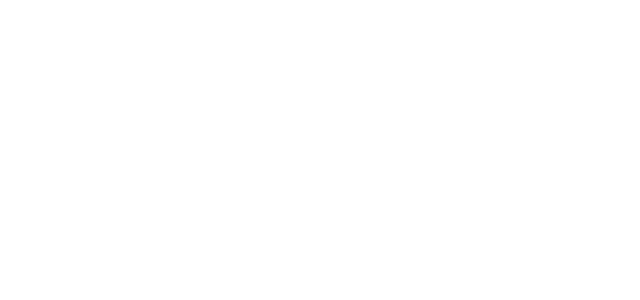
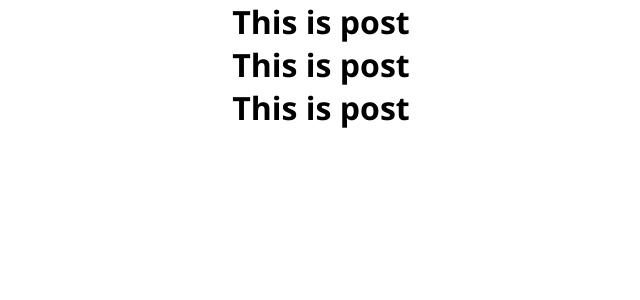
Before and after one commit to gordeser/react-study-mini-projects, a React (Create React App) app in the folder 21-jsonplaceholder-posts/: page / in a window 1280 px wide. Shown: the top 300 px of the page, without its empty margins (319-959 px from the left). Built offline with nearby package versions, Linux system fonts and the light colour scheme.

Commit message:
Project 21: add Post and Posts components

```diff
--- a/21-jsonplaceholder-posts/src/App.js
+++ b/21-jsonplaceholder-posts/src/App.js
@@ -1,8 +1,11 @@
 import './App.css';
+import Posts from "./components/Posts";
 
 function App() {
   return (
-    <div className="App"></div>
+    <div className="App">
+      <Posts />
+    </div>
   );
 }
 
--- /dev/null
+++ b/21-jsonplaceholder-posts/src/components/Post.js
@@ -0,0 +1,5 @@
+function Post() {
+    return <h1>This is post</h1>
+}
+
+export default Post
--- /dev/null
+++ b/21-jsonplaceholder-posts/src/components/Posts.js
@@ -0,0 +1,13 @@
+import Post from "./Post";
+
+function Posts() {
+    return (
+        <div>
+            <Post />
+            <Post />
+            <Post />
+        </div>
+    )
+}
+
+export default Posts
```
